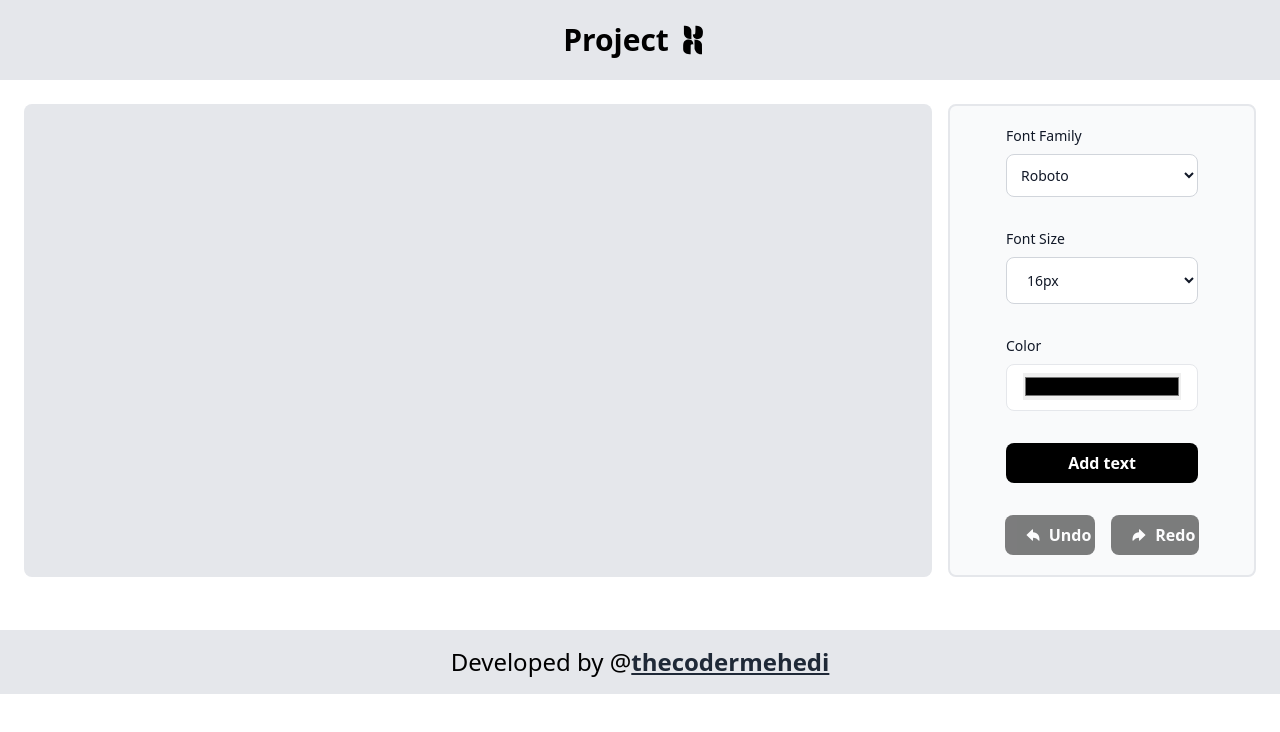
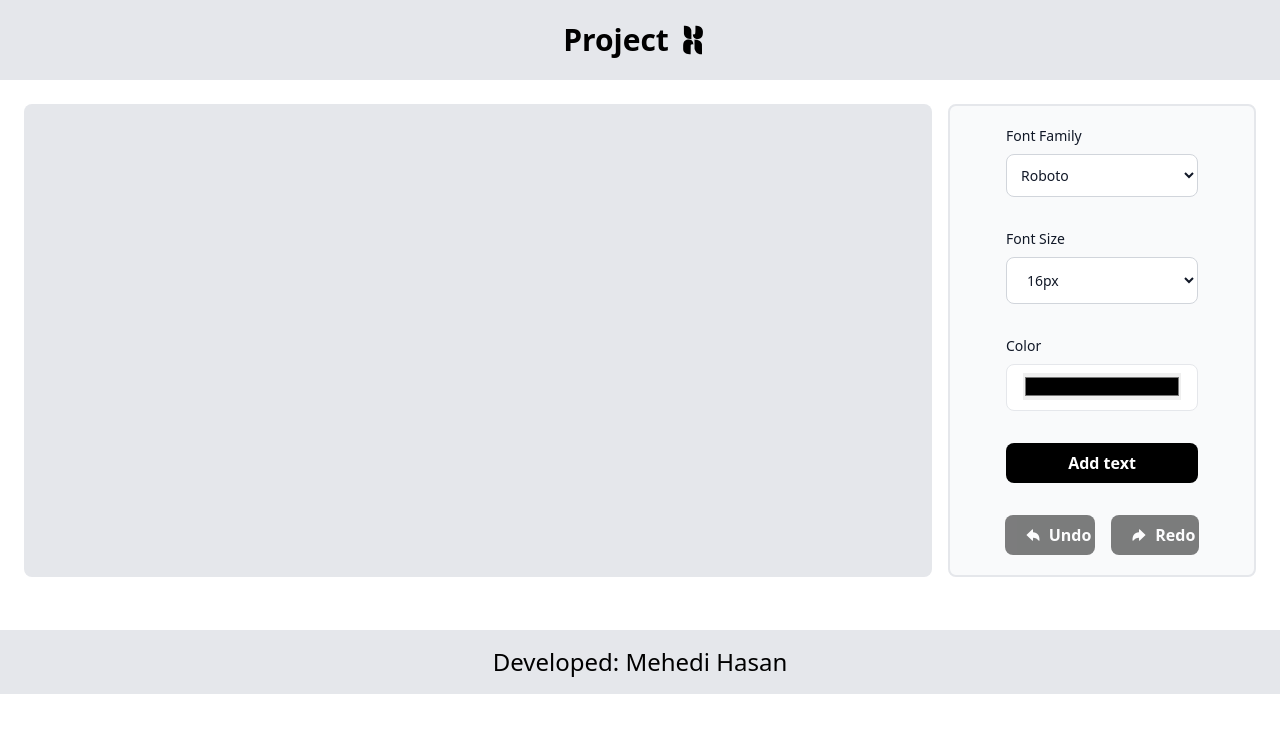
Before and after one commit to mehedi-codes/projectx, a React (Vite) app: page / in a window 1280 px wide. Shown: the top 732 px of the page. Built offline with nearby package versions, Linux system fonts and the light colour scheme.

Commit message:
Update Footer.jsx

```diff
--- a/src/components/Footer.jsx
+++ b/src/components/Footer.jsx
@@ -1,16 +1,8 @@
 const Footer = () => {
   return (
-    <footer className="w-full bg-gray-200 px-4 md:px-20 py-4 justify-center flex items-center">
+    <footer className="w-full bg-gray-200 px-4 md:px-20 py-4 justify-center flex items-center text-center">
           <h3 className="md:text-2xl">
-            Developed by{" "}@
-            <a
-              href="https://thecodermehedi.me"
-              className="underline font-semibold text-gray-800 hover:text-black"
-              target="_blank"
-              rel="noreferrer"
-            >
-              thecodermehedi
-            </a>
+            Developed: Mehedi Hasan
           </h3>
     </footer>
   );
```
